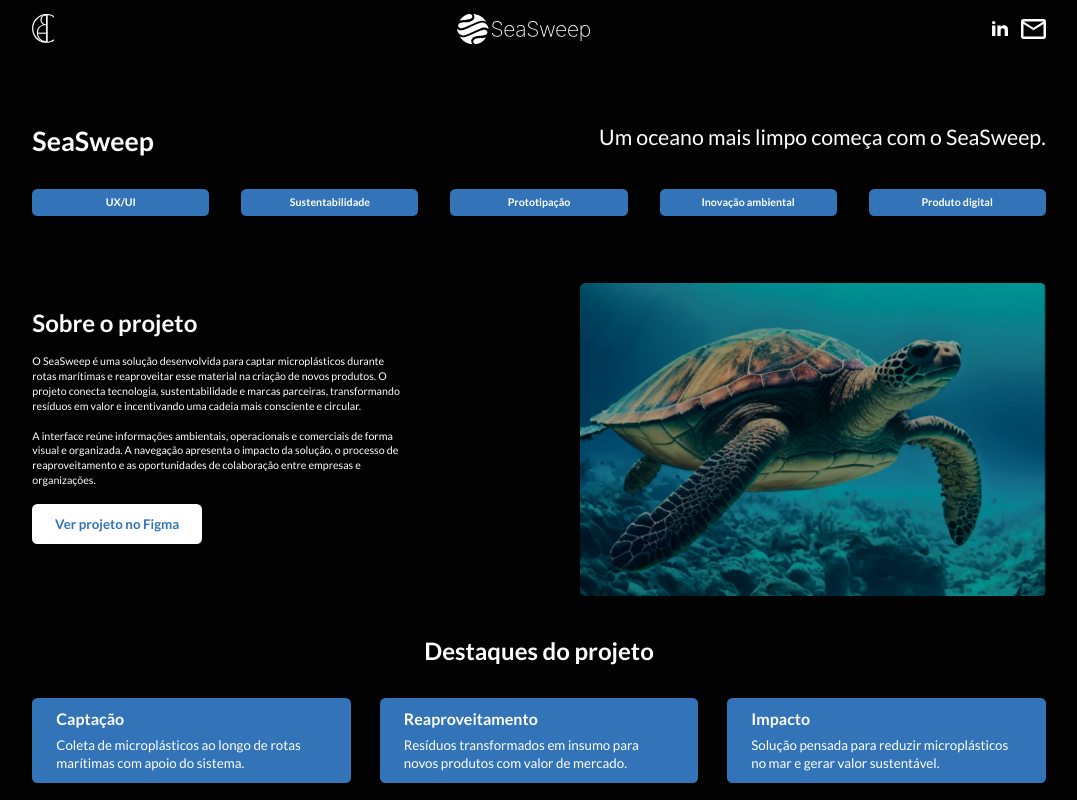
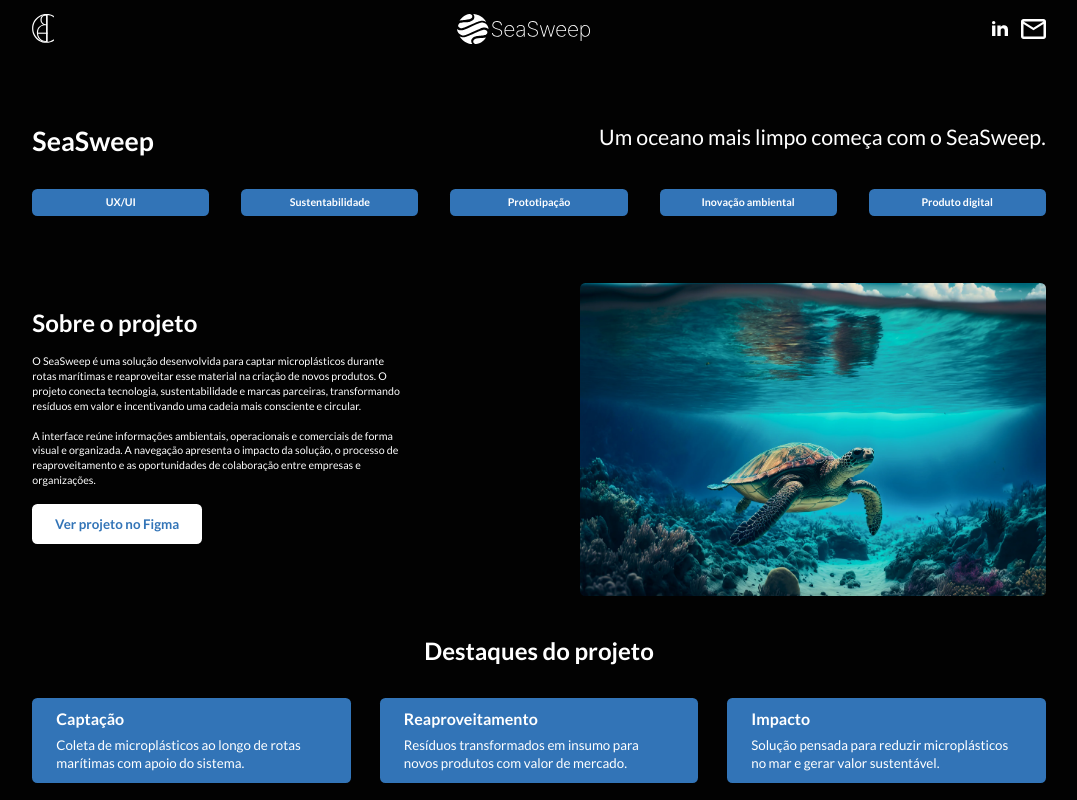
Before and after one commit to Brecori/cibele-portfolio, a Next.js app: page /projects/seasweep in a window 1280 px wide. Shown: the top 800 px of the page, without its empty margins (101-1178 px from the left). Built offline with nearby package versions, Linux system fonts and the light colour scheme.

Commit message:
fix(projects): ajusta qualidade das imagens dos projects

```diff
--- a/src/templates/projects/about/index.tsx
+++ b/src/templates/projects/about/index.tsx
@@ -39,9 +39,10 @@
         <S.HeaderImage
           src={headerImage}
           alt={C.headerImageAlt}
-          width={550}
-          height={432}
+          width={1828}
+          height={848}
           loading="eager"
+          quality={100}
           onError={() => {
             if (headerImage !== C.headerImagePlaceholder) {
               setHeaderImage(C.headerImagePlaceholder);
```
Also changed, not shown: public/imgs/projects/medvision-360/header.webp, public/imgs/projects/seasweep/header.webp.
